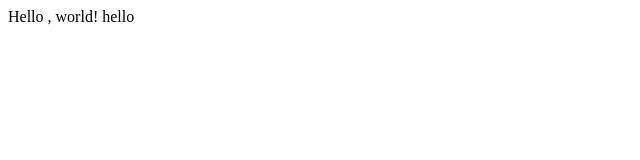
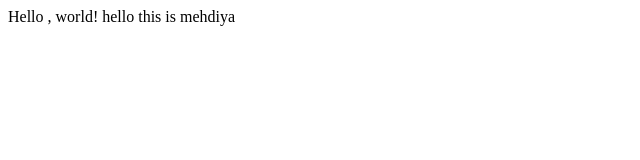
Before and after one commit to mehdiya/lecture1, a plain HTML site: page hello.html in a window 1280 px wide. Shown: the whole page, without its empty margins (0-640 px from the left). Drawn offline with Linux system fonts and the light colour scheme.

Commit message:
Update hello.html

```diff
--- a/hello.html
+++ b/hello.html
@@ -4,7 +4,7 @@
         <title>My Webpage</title>
     </head>
     <body>
-        Hello , world! hello
+        Hello , world! hello this is mehdiya
     </body>
 
 
```
